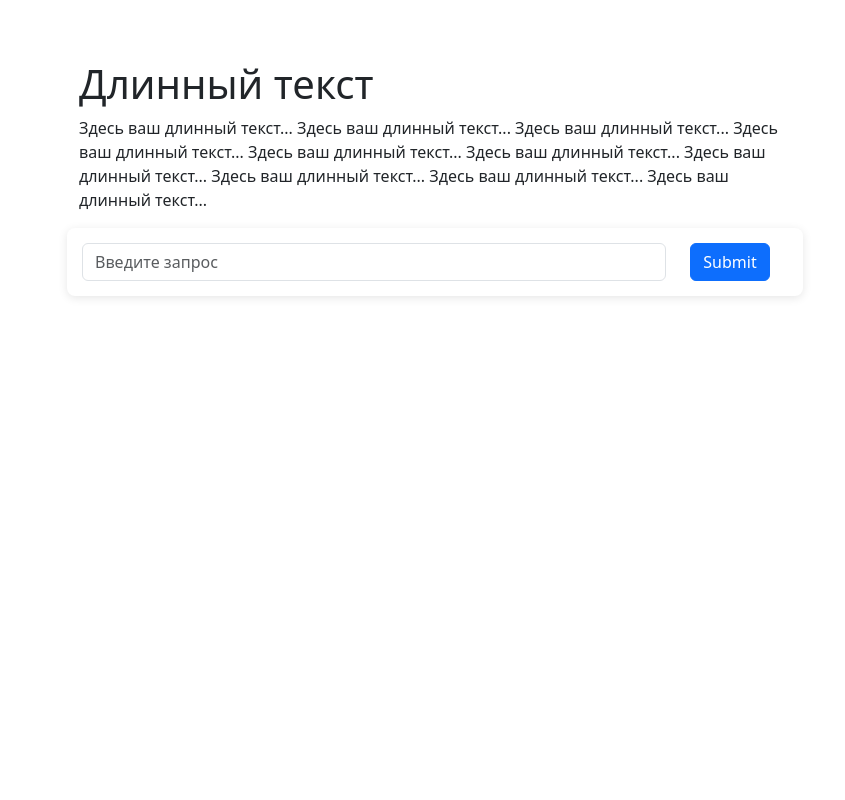
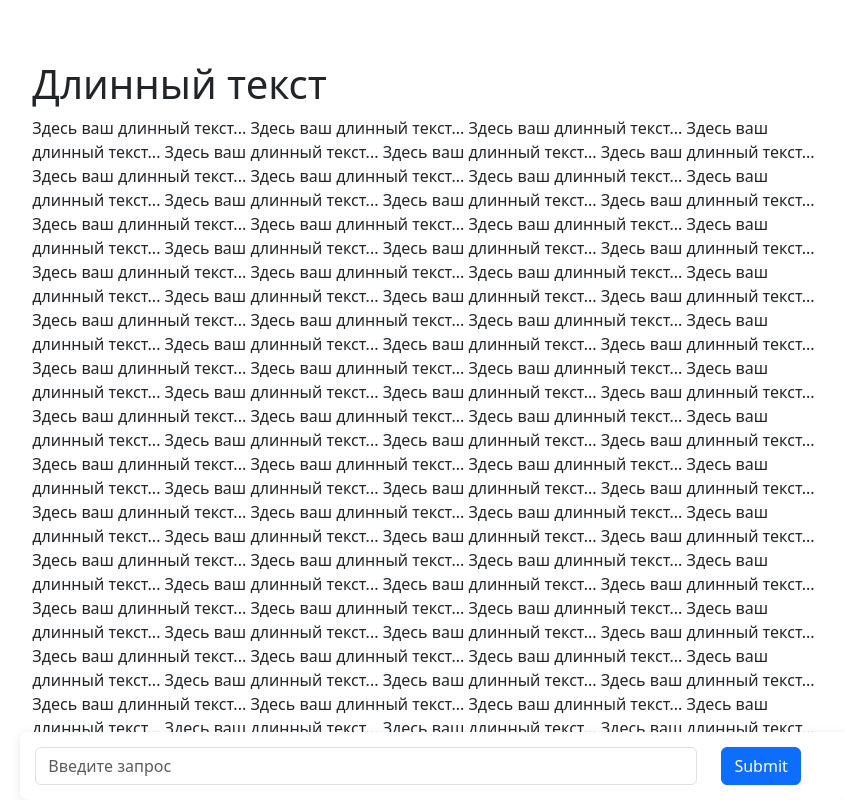
Before and after one commit to drema3-4/Knowbot, a React (Vite) app in the folder frontend/: page / in a window 1280 px wide. Shown: the whole page, without its empty margins (205-1050 px from the left). Built offline with nearby package versions, Linux system fonts and the light colour scheme.

Commit message:
feature-requestPage: вроде разобрался со стилями для расположения элементов

```diff
--- /dev/null
+++ b/frontend/index.css
@@ -0,0 +1,31 @@
+html, body, #root {
+  display: block;
+  width: 100%;
+  height: 100%;
+  margin: 0;
+  padding: 0;
+  overflow: hidden; /* Предотвращает скролл всей страницы */
+}
+
+#main-container {
+  width: 100%;
+  height: 100%;
+}
+
+/* Для красивого скролла */
+::-webkit-scrollbar {
+  width: 8px;
+}
+
+::-webkit-scrollbar-track {
+  background: #f1f1f1;
+}
+
+::-webkit-scrollbar-thumb {
+  background: #888;
+  border-radius: 4px;
+}
+
+::-webkit-scrollbar-thumb:hover {
+  background: #555;
+}
--- a/frontend/index.html
+++ b/frontend/index.html
@@ -4,6 +4,7 @@
     <meta charset="UTF-8" />
     <!-- <link rel="icon" type="image/svg+xml" href="/vite.svg" /> -->
     <meta name="viewport" content="width=device-width, initial-scale=1.0" />
+    <link rel="stylesheet" href="index.css">
     <title>Knowbot</title>
   </head>
   <body>
--- a/frontend/src/components/AnswerQueryComponent.tsx
+++ b/frontend/src/components/AnswerQueryComponent.tsx
@@ -2,11 +2,19 @@ import { Container } from "react-bootstrap";
 
 
 function AnswerQueryComponent() {
-    const longText = "Здесь ваш длинный текст... ".repeat(10);
+    const longText = "Здесь ваш длинный текст... ".repeat(200);
 
     return (
-        <Container id="AnswerQueryComponent-container">
-            <div style={{ marginTop: '60px' }}>
+        <Container
+            id="AnswerQueryComponent-container"
+            className="h-100 d-flex flex-column"
+        >
+            <div
+                style={{
+                    overflowY: "auto",
+                    marginTop: "60px"
+                }}
+            >
                 <h1>Длинный текст</h1>
                 <p>{longText}</p>
             </div>
--- a/frontend/src/main.tsx
+++ b/frontend/src/main.tsx
@@ -12,7 +12,12 @@ function App() {
     return (
         <div
             id="main-container"
-            style= {{ height: "100%"}}
+            style= {{
+                width: "100vw",
+                height: "100vh",
+                margin: 0,
+                padding: 0
+            }}
         >
             <QueryPage />
         </div>
--- a/frontend/src/pages/QueryPage.tsx
+++ b/frontend/src/pages/QueryPage.tsx
@@ -7,18 +7,35 @@ function QueryPage() {
     return (
         <Container
             id="QueryPage-container"
-            style={{ height: "100%" }}
+            fluid
+            className="h-100 d-flex flex-column"
         >
-            <Row ys={10} className="justify-content-center">
-                <Col xs={8} className="justify-content-center">
+            <Row
+                style={{
+                    flex: "1 0 1",
+                    minHeight: "50%",
+                    maxHeight: "100%"
+                }}
+            >
+                <Col
+                    xs={8}
+                    className="mx-auto h-100"
+                >
                     <AnswerQueryComponent />
 
                 </Col>
 
             </Row>
 
-            <Row ys={2} className="justify-content-center">
-                <Col xs={8} className="justify-content-center">
+            <Row
+                style={{
+                    flex: "1 0 auto"
+                }}
+            >
+                <Col
+                    xs={8}
+                    className="mx-auto"
+                >
                     <InputQueryComponent />
 
                 </Col>
```
